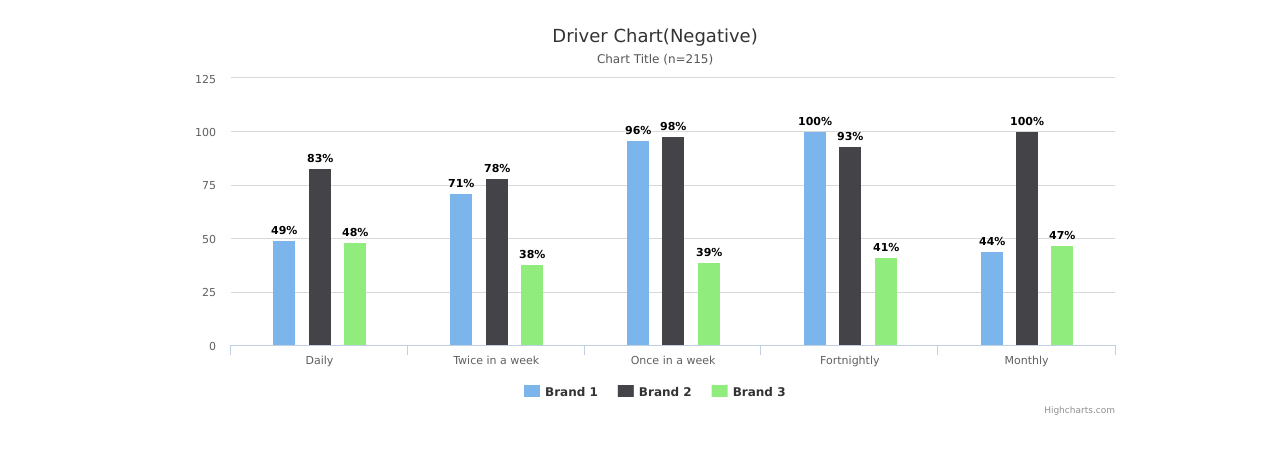
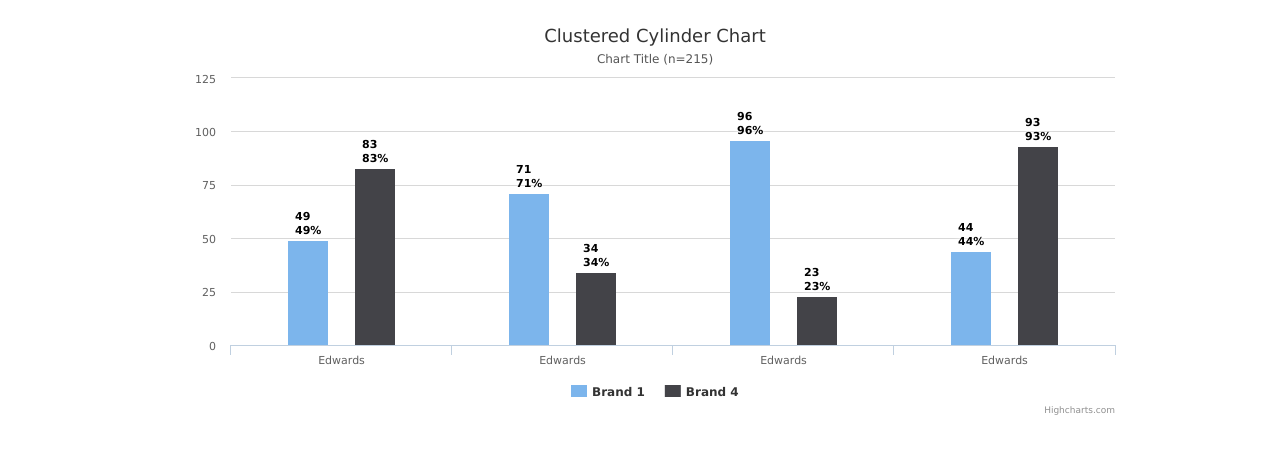
Before and after one commit to tonyjohnvan/OnlineCharts, a plain HTML site: page ch22.html in a window 1280 px wide. Shown: the part 54-508 px from the top of the page. Drawn offline with nearby package versions, Linux system fonts and the light colour scheme.

Commit message:
added database data converting to Chart 22

```diff
--- a/assets/js/ch20.js
+++ b/assets/js/ch22.js
@@ -1,5 +1,5 @@
 $(function () {
-    convertedServerData('data/gv20.json');
+    convertedServerData('data/gv22.json');
 });
 
 function convertedServerData(jsonPath) {
@@ -25,7 +25,7 @@ function initHighChartWith(data) {
         temp.data = [];
         for (var j in data.data.series[i].data) {
             temp.data.push(data.data.series[i].data[j].y);
-            if(categories.length<data.data.series[i].data.length){
+            if (categories.length < data.data.series[i].data.length) {
                 categories.push(data.data.series[i].data[j].x);
             }
         }
@@ -37,7 +37,7 @@ function initHighChartWith(data) {
             type: 'column'
         },
         title: {
-            text: 'Driver Chart(Negative)'
+            text: 'Clustered Cylinder Chart'
         },
         subtitle: {
             text: 'Chart Title (n=215)'
@@ -62,22 +62,10 @@ function initHighChartWith(data) {
                 borderWidth: 0,
                 dataLabels: {
                     enabled: true,
-                    format: "{y}%"
+                    format: "{y}<br>{y}%"
                 }
             }
         },
         series: seriesdata
-        //    [{
-        //    name: 'Brand 1',
-        //    data: [49, 71, 96, 100, 44]
-        //
-        //}, {
-        //    name: 'Brand 2',
-        //    data: [83, 78, 98, 93, 100]
-        //
-        //}, {
-        //    name: 'Brand 3',
-        //    data: [48, 38, 39, 41, 47]
-        //}]
     });
 }
--- a/ch22.html
+++ b/ch22.html
@@ -24,59 +24,6 @@
     <style type="text/css">
         ${demo.css}
     </style>
-    <script type="text/javascript">
-        $(function () {
-            $('#container').highcharts({
-                chart: {
-                    type: 'column'
-                },
-                title: {
-                    text: 'Clustered Cylinder Chart'
-                },
-                subtitle: {
-                    text: 'Chart Title (n=215)'
-                },
-                xAxis: {
-                    categories: [
-                        'Edwards',
-                        'Edwards',
-                        'Edwards',
-                        'Edwards'
-                    ],
-                    crosshair: false
-                },
-                yAxis: {
-                    min: 0,
-                    title: {
-                        text: 'Rainfall (mm)',
-                        enabled: false
-                    }
-                },
-                tooltip: {
-                    enabled: false
-                },
-                plotOptions: {
-                    column: {
-                        pointPadding: 0.2,
-                        borderWidth: 0,
-                        dataLabels: {
-                            enabled: true,
-                            format: "{y}<br>{y}%"
-                        }
-                    }
-                },
-                series: [{
-                    name: 'Brand 4',
-                    data: [49, 71, 96, 44]
-
-                }, {
-                    name: 'Brand 1',
-                    data: [83, 34, 23, 93]
-
-                }]
-            });
-        });
-    </script>
 </head>
 <body>
 
@@ -118,6 +65,6 @@
 
 
 <script src="assets/plugin/highcharts.js"></script>
-<script type="text/javascript" src="assets/js/ch20.js"></script>
+<script type="text/javascript" src="assets/js/ch22.js"></script>
 </body>
 </html>
--- /dev/null
+++ b/data/gv22.json
@@ -0,0 +1,49 @@
+{
+  "data": {
+    "chartId": 14,
+    "series": [
+      {
+        "data": [
+          {
+            "x": "Edwards",
+            "y": 49
+          },
+          {
+            "x": "Edwards",
+            "y": 71
+          },
+          {
+            "x": "Edwards",
+            "y": 96
+          },
+          {
+            "x": "Edwards",
+            "y": 44
+          }
+        ],
+        "name": "Brand 1"
+      },
+      {
+        "data": [
+          {
+            "x": "Edwards",
+            "y": 83
+          },
+          {
+            "x": "Edwards",
+            "y": 34
+          },
+          {
+            "x": "Edwards",
+            "y": 23
+          },
+          {
+            "x": "Edwards",
+            "y": 93
+          }
+        ],
+        "name": "Brand 4"
+      }
+    ]
+  }
+}
```
